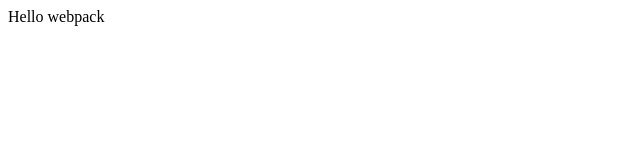
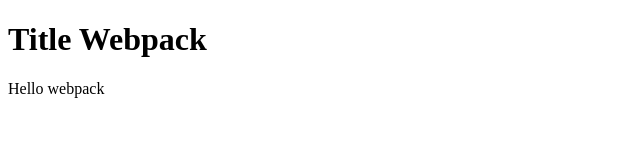
Before and after one commit to EuJinnLucaShow/webpack-study, a website built with webpack: page index.html in a window 1280 px wide. Shown: the whole page, without its empty margins (0-640 px from the left). Built offline with nearby package versions, Linux system fonts and the light colour scheme.

Commit message:
Summary (required)

```diff
--- a/index.html
+++ b/index.html
@@ -8,6 +8,7 @@
 </head>
 
 <body>
+    <h1>Title Webpack</h1>
     <script src="./src/index.js"></script>
 </body>
 
--- a/package.json
+++ b/package.json
@@ -5,6 +5,7 @@
   "main": "index.js",
   "scripts": {
     "test": "echo \"Error: no test specified\" && exit 1",
+    "serve": "webpack serve",
     "build": "webpack"
   },
   "keywords": [],
@@ -12,6 +13,7 @@
   "license": "ISC",
   "devDependencies": {
     "webpack": "^5.76.3",
-    "webpack-cli": "^5.0.1"
+    "webpack-cli": "^5.0.1",
+    "webpack-dev-server": "^4.13.1"
   }
 }
```
Also changed, not shown: 1 other file.
